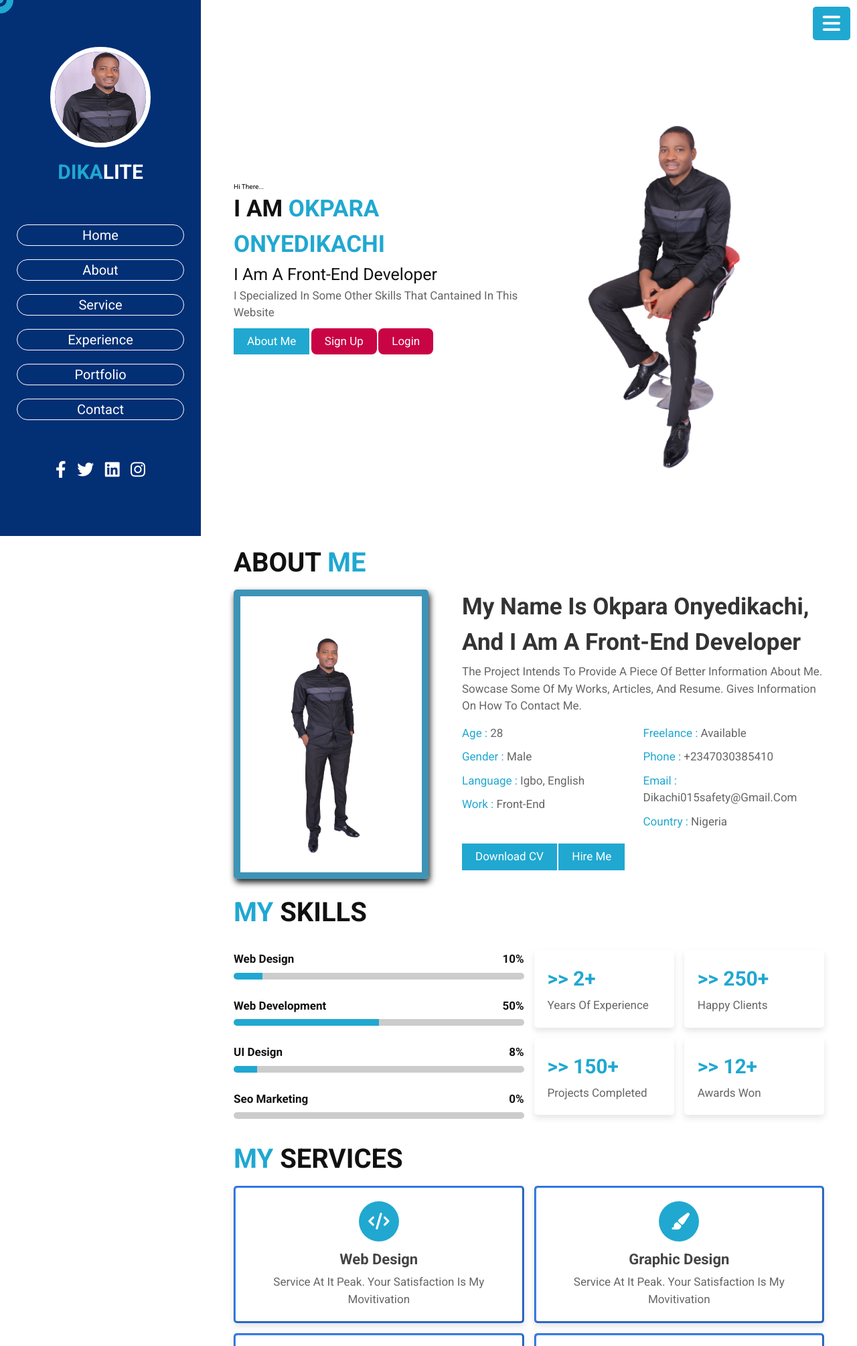
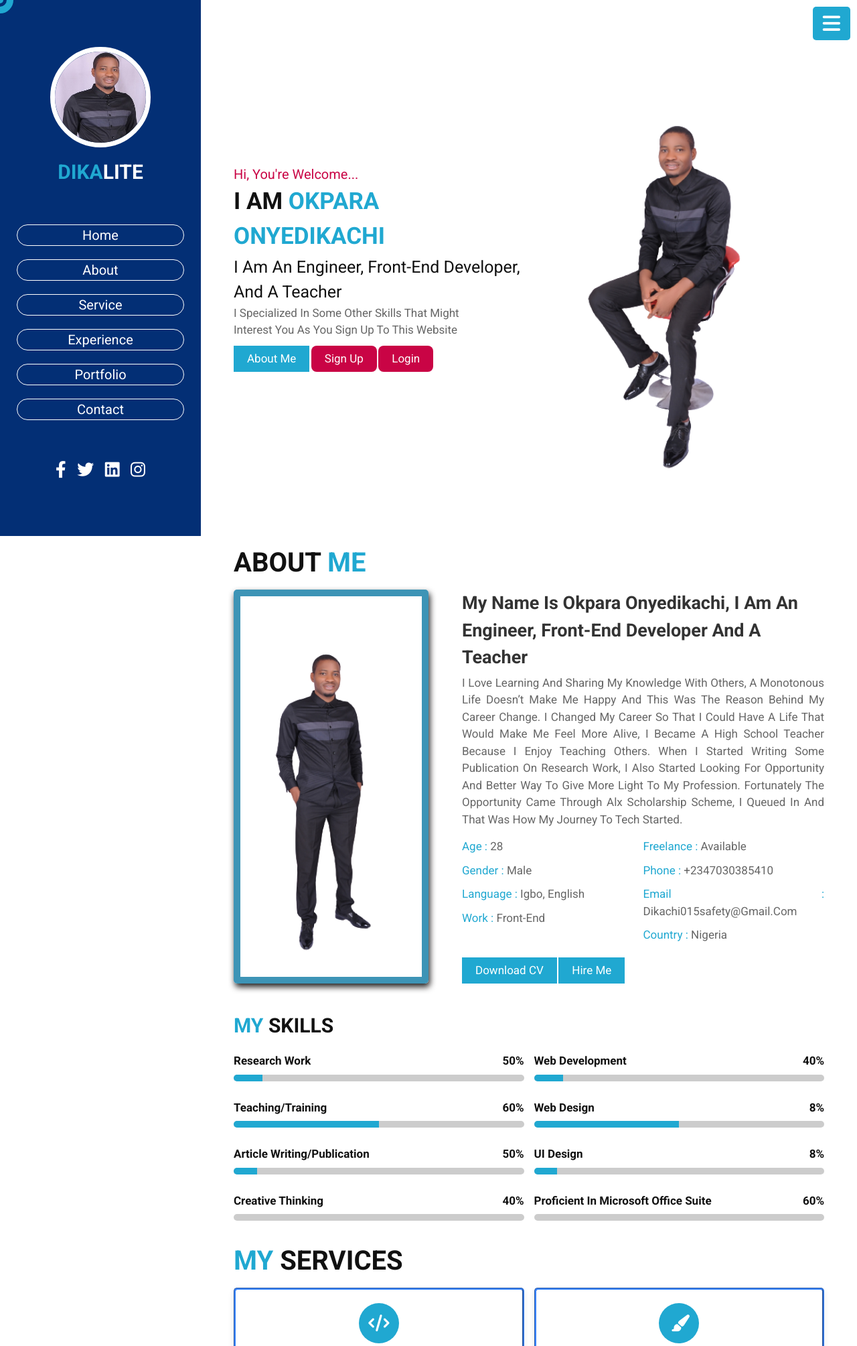
Before and after one commit to Dikachis/my_website, a Flask app: page / in a window 1280 px wide. Shown: the top 2009 px of the page at 67% size. Run offline with Flask 3, Linux system fonts and the light colour scheme.

Commit message:
Updated files

```diff
--- a/my_portfolio/static/js/script.js
+++ b/my_portfolio/static/js/script.js
@@ -34,3 +34,17 @@ document.querySelectorAll('a').forEach(links =>{
     }
 
 });
+
+// landing page starts
+window.onscroll = function() {
+    if (document.body.scrollTop > 0 || document.documentElement.scrollTop > 0 ) {
+        document.getElementById('navbar').classList.add('scrolled');
+    } else {
+        document.getElementById('navbar').classList.remove('scrolled');
+    }
+}
+
+// AOS
+AOS.init({
+    duration: 800,
+});
--- a/my_portfolio/static/styles.css
+++ b/my_portfolio/static/styles.css
@@ -335,9 +335,9 @@ header .social_icon a:hover{
     border-radius: .8rem;
 }
 
-.home .content .h1 {
+.home .content .hi {
     font-size: 2rem;
-    color:var(--main-color);
+    color:rgb(201, 4, 69);
 }
 
 .home .content h3 {
@@ -389,13 +389,14 @@ header .social_icon a:hover{
 
 .about .row-1 .content h3{
     color: #333;
-    font-size: 3.5rem;
+    font-size: 2.7rem;
 }
 
 .about .row-1 .content p{
     color: #666;
     font-size: 1.7rem;
     padding: .5rem 0;
+    text-align: justify;
 }
 
 .about .row-1 .content .box-container{
@@ -419,6 +420,20 @@ header .social_icon a:hover{
     gap:1.5rem;
     align-items: center;
 }
+
+.skill_head h1 {
+    font-size: 3rem;
+    margin-top: 2rem;
+    padding-bottom: 0.1rem;
+    color: #111;
+    text-transform: uppercase;
+}
+
+.skill_head h1 span{
+    color:var(--main-color);
+    text-transform: uppercase;
+}
+
 
 .about .row-2 .skills{
     flex:1 1 40rem;
@@ -467,7 +482,7 @@ header .social_icon a:hover{
     width: 0%;
 }
 
-.about .row-2 .box-container{
+/*.about .row-2 .box-container{
     flex:1 1 40rem;
     display: flex;
     flex-wrap: wrap;
@@ -491,7 +506,7 @@ header .social_icon a:hover{
     color:#666;
     font-size: 1.7rem;
     padding-top: .5rem;
-}
+}*/
 
 .service .box-container{
     display: flex;
--- a/my_portfolio/templates/layout.html
+++ b/my_portfolio/templates/layout.html
@@ -55,10 +55,11 @@
 <!-- home section starts -->
 <section class="home" id="home">
     <div class="content">
-        <span class="hi">hi there...</span>
+        <span class="hi">hi, you're welcome...</span>
         <h3>i am <span>Okpara Onyedikachi</span></h3>
-        <p class="info">i am a front-end developer</p>
-        <p class="text">I specialized in some other skills that cantained in this website</p>
+        <p class="info">i am an engineer, front-end developer, and a teacher</p>
+        <p class="text">I specialized in some other skills that might</p>
+        <p class="text">interest you as you sign up to this website</p>
         <a href="#about" class="btn">about me</a>
         <a href="/sign_up" class="btn1">Sign up</a>
         <a href="/login" class="btn1">Login</a>
@@ -83,9 +84,13 @@
         </div>
 
         <div class="content">
-            <h3> my name is okpara onyedikachi, and i am a front-end developer</h3>
-            <p>the project intends to provide a piece of better information about me. Sowcase some of my works,
-                articles, and resume. Gives information on how to contact me. </p>
+            <h3> my name is okpara onyedikachi, i am an engineer, front-end developer and a teacher</h3>
+            <p>I love learning and sharing my knowledge with others, A monotonous life doesn’t make me happy and this was the reason behind my career change.
+                I changed my career so that I could have a life that would make me feel more alive,
+                I became a high School Teacher because I enjoy teaching others.
+                When I started writing some publication on research work,
+                i also started looking for opportunity and better way to give more light to my profession.
+            fortunately the opportunity came through alx scholarship scheme, i queued in and that was how my journey to tech started.</p>
             <div class="box-container">
                 <div class="box">
                     <p> <span> age : </span> 28 </p>
@@ -104,15 +109,33 @@
             <a href="#" class="btn">hire me</a>
         </div>
     </div>
-    <h1 class="heading"><span> my </span> skills </h1>
+    <div class="skill_head"><h1> <span> my </span> skills </h1></div>
     <div class="row-2">
         <div class="skills">
             <div class="progress">
-                <h3>web design<span> 10% </span> </h3>
+                <h3>research work<span> 50% </span> </h3>
                 <div class="bar"> <span></span></div>
             </div>
             <div class="progress">
-                <h3>web development<span> 50% </span> </h3>
+                <h3>teaching/training<span> 60% </span> </h3>
+                <div class="bar"> <span></span></div>
+            </div>
+            <div class="progress">
+                <h3>article writing/publication<span> 50% </span> </h3>
+                <div class="bar"> <span></span></div>
+            </div>
+            <div class="progress">
+                <h3>creative thinking<span> 40% </span></h3>
+                <div class="bar"> <span></span></div>
+            </div>
+        </div>
+        <div class="skills">
+            <div class="progress">
+                <h3>web development<span> 40% </span> </h3>
+                <div class="bar"> <span></span></div>
+            </div>
+            <div class="progress">
+                <h3>web design<span> 8% </span> </h3>
                 <div class="bar"> <span></span></div>
             </div>
             <div class="progress">
@@ -120,26 +143,8 @@
                 <div class="bar"> <span></span></div>
             </div>
             <div class="progress">
-                <h3>seo marketing<span> 0% </span> </h3>
+                <h3>proficient in microsoft office suite<span> 60% </span> </h3>
                 <div class="bar"> <span></span></div>
-            </div>
-        </div>
-        <div class="box-container">
-            <div class="box">
-                <h3> >> 2+ </h3>
-                <p>years of experience</p>
-            </div>
-            <div class="box">
-                <h3> >> 250+ </h3>
-                <p>happy clients</p>
-            </div>
-            <div class="box">
-                <h3> >> 150+ </h3>
-                <p>projects completed</p>
-            </div>
-            <div class="box">
-                <h3> >> 12+ </h3>
-                <p>awards won</p>
             </div>
         </div>
     </div>
@@ -153,29 +158,29 @@
     <div class="box-container">
         <div class="box">
             <i class="fas fa-code"></i>
-            <h3>web design</h3>
+            <h3>web development</h3>
             <p>service at it peak. your satisfaction is my movitivation</p>
         </div>
         <div class="box">
             <i class="fas fa-paint-brush"></i>
-            <h3>graphic design</h3>
+            <h3>responsive design</h3>
             <p>service at it peak. your satisfaction is my movitivation</p>
         </div>
         <div class="box">
             <i class="fas fa-mobile"></i>
-            <h3>responsive design</h3>
+            <h3>research work</h3>
             <p>service at it peak. your satisfaction is my movitivation</p>
         </div>
 
         <div class="box">
             <i class="fas fa-chart-line"></i>
-            <h3>digital marketing</h3>
+            <h3>journal publication</h3>
             <p>service at it peak. your satisfaction is my movitivation</p>
         </div>
 
         <div class="box">
             <i class="fas fa-envelope"></i>
-            <h3>email marketing</h3>
+            <h3>teaching/training</h3>
             <p>service at it peak. your satisfaction is my movitivation</p>
         </div>
 
@@ -192,8 +197,8 @@
         <div class="box">
             <div class="content">
                 <span> 2015 - 2016 </span>
-                <h3>front-end development</h3>
-                <p>Lorem ipsum dolor sit amet consectetur adipisicing elit. Vitae vel quasi consectetur expedita ipsam similique maiores ipsa? Error, debitis ullam.</p>
+                <h3>7 up bottling company</h3>
+                <p>as trainee in engineering field...</p>
             </div>
         </div>
 
@@ -201,23 +206,23 @@
             <div class="content">
                 <span> 2016 - 2017 </span>
                 <h3>front-end development</h3>
-                <p>Lorem ipsum dolor sit amet consectetur adipisicing elit. Vitae vel quasi consectetur expedita ipsam similique maiores ipsa? Error, debitis ullam.</p>
+                <p>good jobs...</p>
             </div>
         </div>
 
         <div class="box">
             <div class="content">
                 <span> 2017 - 2018 </span>
-                <h3>front-end development</h3>
-                <p>Lorem ipsum dolor sit amet consectetur adipisicing elit. Vitae vel quasi consectetur expedita ipsam similique maiores ipsa? Error, debitis ullam.</p>
+                <h3>high school teacher</h3>
+                <p>will be provided soon...</p>
             </div>
         </div>
 
         <div class="box">
             <div class="content">
                 <span> 2018 - 2019 </span>
-                <h3>front-end development</h3>
-                <p>Lorem ipsum dolor sit amet consectetur adipisicing elit. Vitae vel quasi consectetur expedita ipsam similique maiores ipsa? Error, debitis ullam.</p>
+                <h3>high school teacher</h3>
+                <p>will be provided soon...</p>
             </div>
         </div>
 
@@ -225,15 +230,15 @@
             <div class="content">
                 <span> 2019 - 2020 </span>
                 <h3>front-end development</h3>
-                <p>Lorem ipsum dolor sit amet consectetur adipisicing elit. Vitae vel quasi consectetur expedita ipsam similique maiores ipsa? Error, debitis ullam.</p>
+                <p>will be provided soon...</p>
             </div>
         </div>
 
         <div class="box">
             <div class="content">
-                <span> 2020 - 2021 </span>
+                <span> 2020 - 2022 </span>
                 <h3>front-end development</h3>
-                <p>Lorem ipsum dolor sit amet consectetur adipisicing elit. Vitae vel quasi consectetur expedita ipsam similique maiores ipsa? Error, debitis ullam.</p>
+                <p>will be provided soon</p>
             </div>
         </div>
 
@@ -251,7 +256,7 @@
     <div class="box-container">
 
         <div class="box">
-            <img src="../static/images/my_logo.jpg" alt="">
+            <img src="../static/images/Labview1.jpg" alt="">
             <h3> project 01 </h3>
             <div class="icons">
                 <a href="#" class="fas fa-link"></a>
@@ -261,7 +266,7 @@
         </div>
 
         <div class="box">
-            <img src="../static/images/my_logo.jpg" alt="">
+            <img src="../static/images/Labview21.jpg" alt="">
             <h3> project 02 </h3>
             <div class="icons">
                 <a href="#" class="fas fa-link"></a>
@@ -271,7 +276,7 @@
         </div>
 
         <div class="box">
-            <img src="../static/images/my_logo2.jpg" alt="">
+            <img src="../static/images/Labview31.jpg" alt="">
             <h3> project 03 </h3>
             <div class="icons">
                 <a href="#" class="fas fa-link"></a>
@@ -281,7 +286,7 @@
         </div>
 
         <div class="box">
-            <img src="../static/images/my_logo2.jpg" alt="">
+            <img src="../static/images/Labview11.jpg" alt="">
             <h3> project 04 </h3>
             <div class="icons">
                 <a href="#" class="fas fa-link"></a>
@@ -291,7 +296,7 @@
         </div>
 
         <div class="box">
-            <img src="../static/images/my_logo.jpg" alt="">
+            <img src="../static/images/Labview21.jpg" alt="">
             <h3> project 05 </h3>
             <div class="icons">
                 <a href="#" class="fas fa-link"></a>
@@ -301,7 +306,7 @@
         </div>
 
         <div class="box">
-            <img src="../static/images/my_logo2.jpg" alt="">
+            <img src="../static/images/Labview21.jpg" alt="">
             <h3> project 06 </h3>
             <div class="icons">
                 <a href="#" class="fas fa-link"></a>
@@ -363,7 +368,6 @@
 
 <!-- custom css file link -->
 <script src="../static/js/script.js"></script>
-<!-- <div class="container">{% block override %} {% endblock %}</div> -->
 </body>
 
 </html>
```
Also changed, not shown: my_portfolio/static/landing.css (added, +333 -0 lines), 1 other file.
